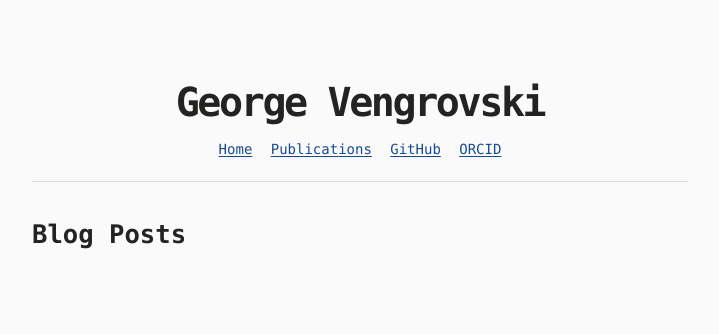
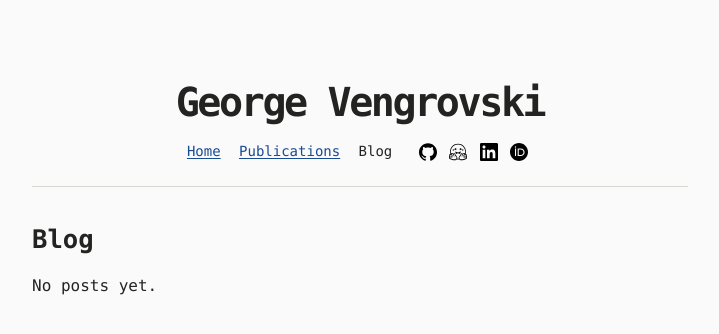
Before and after one commit to georgevenven/personal_website, a Jekyll site: the page built from blog.md, in a window 1280 px wide. Shown: the top 334 px of the page, without its empty margins (280-999 px from the left). Built offline with Jekyll 4.4.1, drawn with Linux system fonts in a browser that asks for light colours.

Commit message:
Add Blog and profile icons to site navigation

```diff
--- a/_includes/navigation.html
+++ b/_includes/navigation.html
@@ -1,6 +1,21 @@
 <nav class="site-nav" aria-label="Main navigation">
-  <a href="{{ '/' | relative_url }}"{% if page.url == '/' %} aria-current="page"{% endif %}>Home</a>
-  <a href="{{ '/publications/' | relative_url }}"{% if page.url == '/publications/' %} aria-current="page"{% endif %}>Publications</a>
-  <a href="https://github.com/georgevenven">GitHub</a>
-  <a href="https://orcid.org/0009-0006-8890-1269">ORCID</a>
+  <div class="site-links">
+    <a href="{{ '/' | relative_url }}"{% if page.url == '/' %} aria-current="page"{% endif %}>Home</a>
+    <a href="{{ '/publications/' | relative_url }}"{% if page.url == '/publications/' %} aria-current="page"{% endif %}>Publications</a>
+    <a href="{{ '/blog/' | relative_url }}"{% if page.url == '/blog/' %} aria-current="page"{% endif %}>Blog</a>
+  </div>
+  <div class="profile-links">
+    <a href="https://github.com/georgevenven" aria-label="GitHub">
+      <img src="{{ '/assets/icons/github.svg' | relative_url }}" alt="" width="18" height="18">
+    </a>
+    <a href="https://huggingface.co/georgeven" aria-label="Hugging Face">
+      <img src="{{ '/assets/icons/huggingface.svg' | relative_url }}" alt="" width="18" height="18">
+    </a>
+    <a href="https://www.linkedin.com/in/george-vengrovski-591209157/" aria-label="LinkedIn">
+      <img src="{{ '/assets/icons/linkedin.svg' | relative_url }}" alt="" width="18" height="18">
+    </a>
+    <a href="https://orcid.org/0009-0006-8890-1269" aria-label="ORCID">
+      <img src="{{ '/assets/icons/orcid.svg' | relative_url }}" alt="" width="18" height="18">
+    </a>
+  </div>
 </nav>
--- a/assets/style.css
+++ b/assets/style.css
@@ -28,12 +28,36 @@ body {
   margin: 0 0 0.85rem;
 }
 
-.site-nav {
+.site-nav, .site-links, .profile-links {
   display: flex;
   flex-wrap: wrap;
+  align-items: center;
   justify-content: center;
+}
+
+.site-nav {
+  gap: 0.25rem 1.35rem;
+}
+
+.site-links {
   gap: 0.25rem 1.15rem;
   font-size: 0.875rem;
+}
+
+.profile-links {
+  gap: 0.15rem;
+}
+
+.profile-links a {
+  display: grid;
+  place-items: center;
+  width: 1.75rem;
+  height: 1.75rem;
+  border-radius: 0.2rem;
+}
+
+.profile-links a:hover {
+  background: #eaeaea;
 }
 
 .site-nav [aria-current='page'] {
--- a/blog.md
+++ b/blog.md
@@ -1,10 +1,14 @@
 ---
 layout: default
-title: blog
+title: Blog
+permalink: /blog/
 ---
 
-# Blog Posts
+# Blog
 
+{% if site.posts.size == 0 %}
+No posts yet.
+{% endif %}
 {% for post in site.posts %}
-- [{{ post.title }}]({{ post.url }}) - *{{ post.date | date_to_string }}*
+- [{{ post.title }}]({{ post.url | relative_url }}) - *{{ post.date | date_to_string }}*
 {% endfor %}
```
Also changed, not shown: assets/icons/github.svg (added), assets/icons/huggingface.svg (added), assets/icons/linkedin.svg (added), assets/icons/orcid.svg (added).
